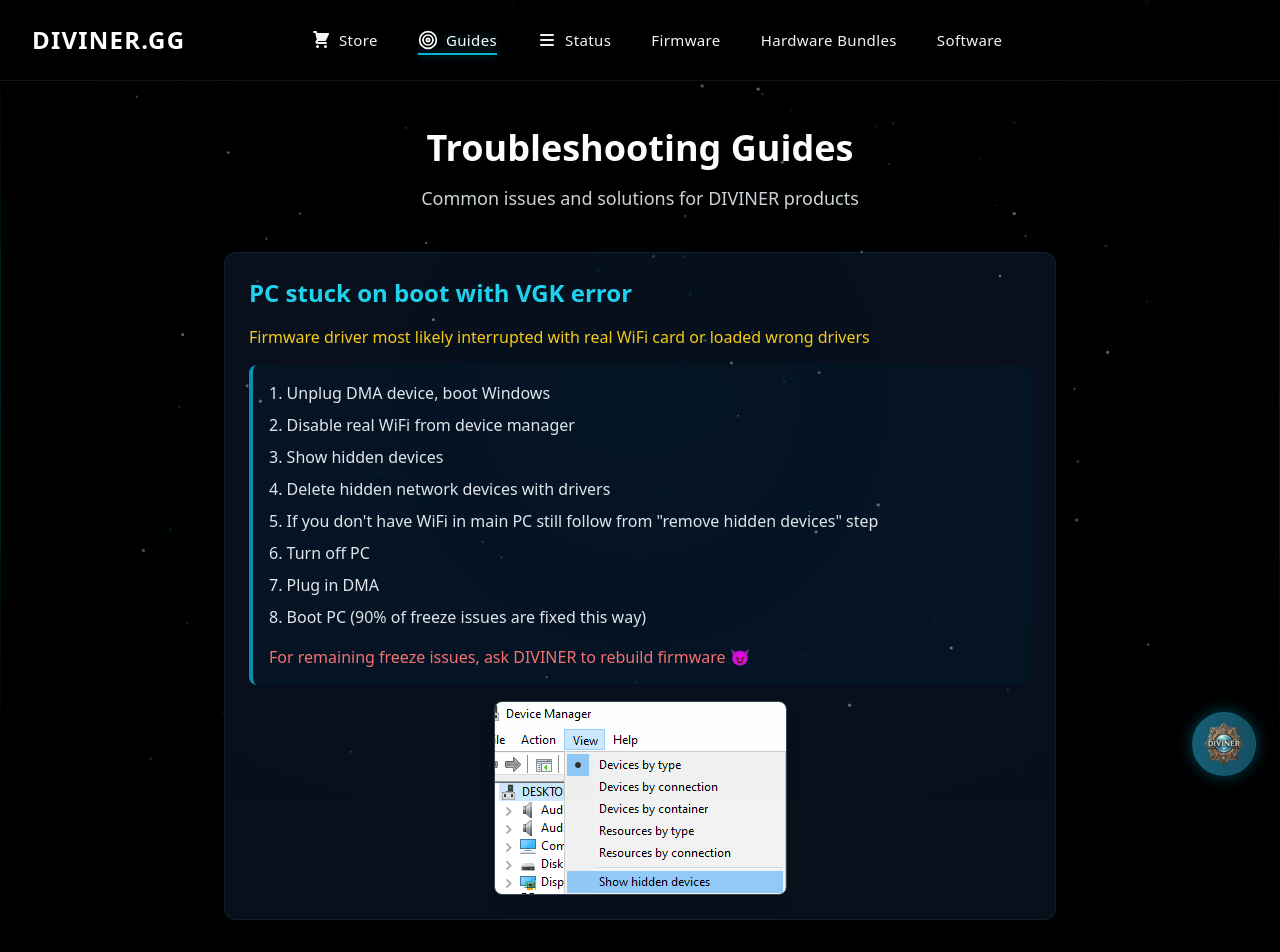
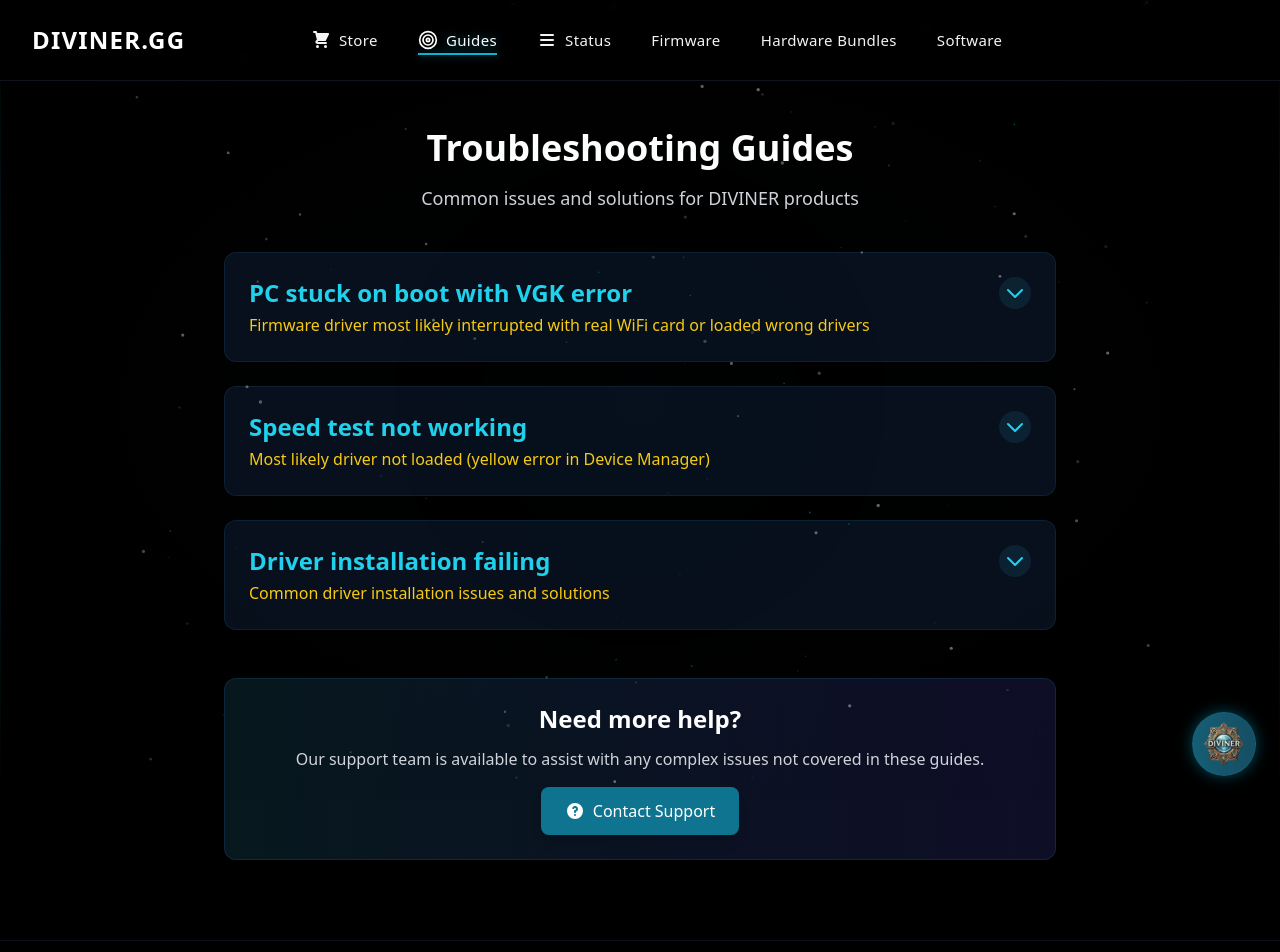
Before and after one commit to Rurisou422/V1se, a React (Vite) app: page /guides in a window 1280 px wide. Shown: the top 952 px of the page. Built offline with nearby package versions, Linux system fonts and the light colour scheme.

Commit message:
Update Guides to use collapsible guide boxes

```diff
--- a/src/components/Guides.tsx
+++ b/src/components/Guides.tsx
@@ -1,7 +1,140 @@
-import React from 'react';
-import { motion } from 'framer-motion';
+import React, { useState } from 'react';
+import { motion, AnimatePresence } from 'framer-motion';
+
+// Define the guide data structure
+type Guide = {
+  id: string;
+  title: string;
+  subtitle: string;
+  content: React.ReactNode;
+  image?: string;
+};
+
+// Guide Item Component
+const GuideItem: React.FC<{ guide: Guide }> = ({ guide }) => {
+  const [isExpanded, setIsExpanded] = useState(false);
+
+  return (
+    <motion.div
+      className="bg-[#0a1523]/80 rounded-xl overflow-hidden border border-cyan-900/30"
+      initial={{ opacity: 0, y: 20 }}
+      animate={{ opacity: 1, y: 0 }}
+      transition={{ duration: 0.5 }}
+    >
+      <motion.div
+        className={`p-6 cursor-pointer ${isExpanded ? 'border-b border-cyan-900/30' : ''}`}
+        onClick={() => setIsExpanded(!isExpanded)}
+        whileHover={{ backgroundColor: 'rgba(14, 27, 46, 0.8)' }}
+      >
+        <div className="flex justify-between items-start">
+          <div>
+            <h2 className="text-2xl font-bold mb-1 text-cyan-400">{guide.title}</h2>
+            <p className="text-yellow-400 font-medium">{guide.subtitle}</p>
+          </div>
+          <div className="ml-4 flex-shrink-0">
+            <motion.div
+              animate={{ rotate: isExpanded ? 180 : 0 }}
+              transition={{ duration: 0.3 }}
+              className="bg-cyan-900/30 rounded-full p-1"
+            >
+              <svg xmlns="http://www.w3.org/2000/svg" className="h-6 w-6 text-cyan-400" fill="none" viewBox="0 0 24 24" stroke="currentColor">
+                <path strokeLinecap="round" strokeLinejoin="round" strokeWidth={2} d="M19 9l-7 7-7-7" />
+              </svg>
+            </motion.div>
+          </div>
+        </div>
+      </motion.div>
+
+      <AnimatePresence>
+        {isExpanded && (
+          <motion.div
+            initial={{ opacity: 0, height: 0 }}
+            animate={{ opacity: 1, height: "auto" }}
+            exit={{ opacity: 0, height: 0 }}
+            transition={{ duration: 0.3 }}
+            className="overflow-hidden"
+          >
+            <div className="p-6 pt-3">
+              <div className="prose prose-invert max-w-none">
+                {guide.content}
+
+                {guide.image && (
+                  <div className="mt-6 flex justify-center">
+                    <img
+                      src={guide.image}
+                      alt={guide.title}
+                      className="rounded-lg border border-gray-700 shadow-lg max-w-full"
+                    />
+                  </div>
+                )}
+              </div>
+            </div>
+          </motion.div>
+        )}
+      </AnimatePresence>
+    </motion.div>
+  );
+};
 
 const Guides: React.FC = () => {
+  // Guide data
+  const guides: Guide[] = [
+    {
+      id: 'vgk-error',
+      title: 'PC stuck on boot with VGK error',
+      subtitle: 'Firmware driver most likely interrupted with real WiFi card or loaded wrong drivers',
+      content: (
+        <div className="space-y-4">
+          <div className="bg-[#061626]/80 rounded-lg p-4 border-l-4 border-cyan-600">
+            <ol className="list-decimal list-inside space-y-2 text-gray-200">
+              <li>Unplug DMA device, boot Windows</li>
+              <li>Disable real WiFi from device manager</li>
+              <li>Show hidden devices</li>
+              <li>Delete hidden network devices with drivers</li>
+              <li>If you don't have WiFi in main PC still follow from "remove hidden devices" step</li>
+              <li>Turn off PC</li>
+              <li>Plug in DMA</li>
+              <li>Boot PC (90% of freeze issues are fixed this way)</li>
+            </ol>
+            <p className="mt-4 text-red-400 font-medium">For remaining freeze issues, ask DIVINER to rebuild firmware 😈</p>
+          </div>
+        </div>
+      ),
+      image: '/images/PCStuck.png'
+    },
+    {
+      id: 'speed-test',
+      title: 'Speed test not working',
+      subtitle: 'Most likely driver not loaded (yellow error in Device Manager)',
+      content: (
+        <div className="bg-[#061626]/80 rounded-lg p-4 border-l-4 border-cyan-600">
+          <ol className="list-decimal list-inside space-y-2 text-gray-200">
+            <li>Hold power button until PC turns off</li>
+            <li>Turn on PC after 10 seconds wait</li>
+            <li>If not working, reflash the firmware</li>
+            <li>If still not working, follow the "remove hidden devices" steps from the guide above</li>
+          </ol>
+        </div>
+      )
+    },
+    {
+      id: 'driver-installation',
+      title: 'Driver installation failing',
+      subtitle: 'Common driver installation issues and solutions',
+      content: (
+        <div className="bg-[#061626]/80 rounded-lg p-4 border-l-4 border-cyan-600">
+          <ol className="list-decimal list-inside space-y-2 text-gray-200">
+            <li>Make sure all antivirus software is disabled temporarily</li>
+            <li>Run the installer as Administrator</li>
+            <li>Disconnect from the internet during installation</li>
+            <li>If Windows Security blocks installation, choose "More info" and "Run anyway"</li>
+            <li>For persistent issues, contact support for a custom driver package</li>
+          </ol>
+        </div>
+      )
+    }
+  ];
+
   return (
     <div className="pt-32 pb-20">
       <div className="max-w-4xl mx-auto px-4 sm:px-6 lg:px-8">
@@ -17,84 +150,17 @@
           </p>
         </motion.div>
 
-        <div className="grid gap-12">
-          {/* PC Boot Issue Guide */}
-          <motion.div
-            initial={{ opacity: 0, y: 20 }}
-            animate={{ opacity: 1, y: 0 }}
-            transition={{ duration: 0.5, delay: 0.1 }}
-            className="bg-[#0a1523]/80 rounded-xl overflow-hidden border border-cyan-900/30"
-          >
-            <div className="p-6">
-              <h2 className="text-2xl font-bold mb-4 text-cyan-400">PC stuck on boot with VGK error</h2>
-
-              <div className="prose prose-invert max-w-none">
-                <p className="text-yellow-400 font-medium mb-4">
-                  Firmware driver most likely interrupted with real WiFi card or loaded wrong drivers
-                </p>
-
-                <div className="space-y-4">
-                  <div className="bg-[#061626]/80 rounded-lg p-4 border-l-4 border-cyan-600">
-                    <ol className="list-decimal list-inside space-y-2 text-gray-200">
-                      <li>Unplug DMA device, boot Windows</li>
-                      <li>Disable real WiFi from device manager</li>
-                      <li>Show hidden devices</li>
-                      <li>Delete hidden network devices with drivers</li>
-                      <li>If you don't have WiFi in main PC still follow from "remove hidden devices" step</li>
-                      <li>Turn off PC</li>
-                      <li>Plug in DMA</li>
-                      <li>Boot PC (90% of freeze issues are fixed this way)</li>
-                    </ol>
-                    <p className="mt-4 text-red-400 font-medium">For remaining freeze issues, ask DIVINER to rebuild firmware 😈</p>
-                  </div>
-
-                  <div className="mt-6 flex justify-center">
-                    <img
-                      src="/images/PCStuck.png"
-                      alt="PC Stuck Error"
-                      className="rounded-lg border border-gray-700 shadow-lg max-w-full"
-                    />
-                  </div>
-                </div>
-              </div>
-            </div>
-          </motion.div>
-
-          {/* Speed Test Issue Guide */}
-          <motion.div
-            initial={{ opacity: 0, y: 20 }}
-            animate={{ opacity: 1, y: 0 }}
-            transition={{ duration: 0.5, delay: 0.2 }}
-            className="bg-[#0a1523]/80 rounded-xl overflow-hidden border border-cyan-900/30"
-          >
-            <div className="p-6">
-              <h2 className="text-2xl font-bold mb-4 text-cyan-400">Speed test not working</h2>
-
-              <div className="prose prose-invert max-w-none">
-                <p className="text-yellow-400 font-medium mb-4">
-                  Most likely driver not loaded (yellow error in Device Manager)
-                </p>
-
-                <div className="bg-[#061626]/80 rounded-lg p-4 border-l-4 border-cyan-600">
-                  <ol className="list-decimal list-inside space-y-2 text-gray-200">
-                    <li>Hold power button until PC turns off</li>
-                    <li>Turn on PC after 10 seconds wait</li>
-                    <li>If not working, reflash the firmware</li>
-                    <li>If still not working, follow the "remove hidden devices" steps from the guide above</li>
-                  </ol>
-                </div>
-              </div>
-            </div>
-          </motion.div>
-
-          {/* Additional Guide Cards Can Be Added Here */}
+        <div className="grid gap-6">
+          {guides.map(guide => (
+            <GuideItem key={guide.id} guide={guide} />
+          ))}
 
           {/* Support CTA Card */}
           <motion.div
             initial={{ opacity: 0, y: 20 }}
             animate={{ opacity: 1, y: 0 }}
             transition={{ duration: 0.5, delay: 0.3 }}
-            className="bg-gradient-to-r from-cyan-900/30 to-indigo-900/30 rounded-xl overflow-hidden border border-cyan-800/30 p-6 text-center"
+            className="bg-gradient-to-r from-cyan-900/30 to-indigo-900/30 rounded-xl overflow-hidden border border-cyan-800/30 p-6 text-center mt-6"
           >
             <h2 className="text-2xl font-bold mb-3">Need more help?</h2>
             <p className="text-gray-300 mb-4">
```
